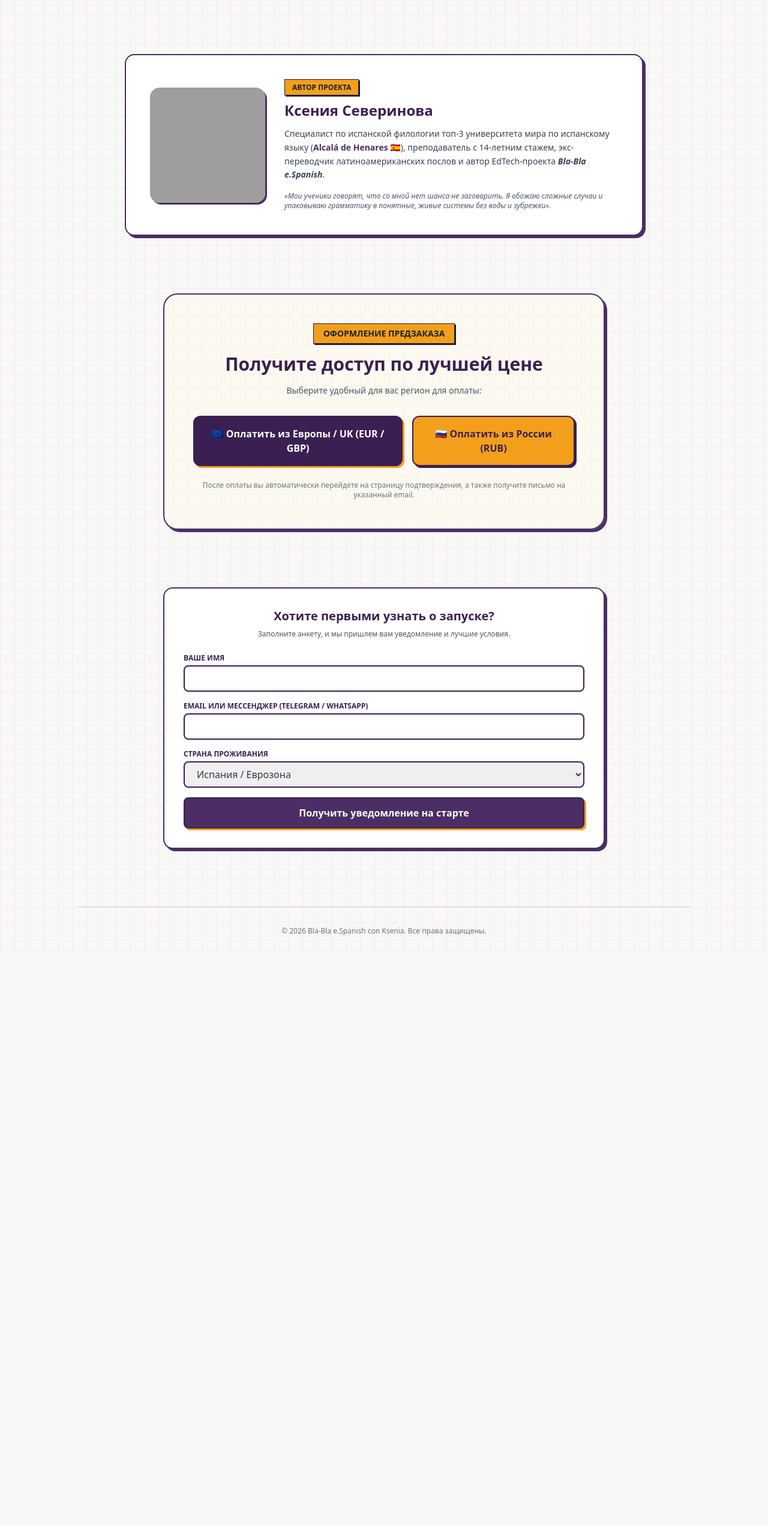
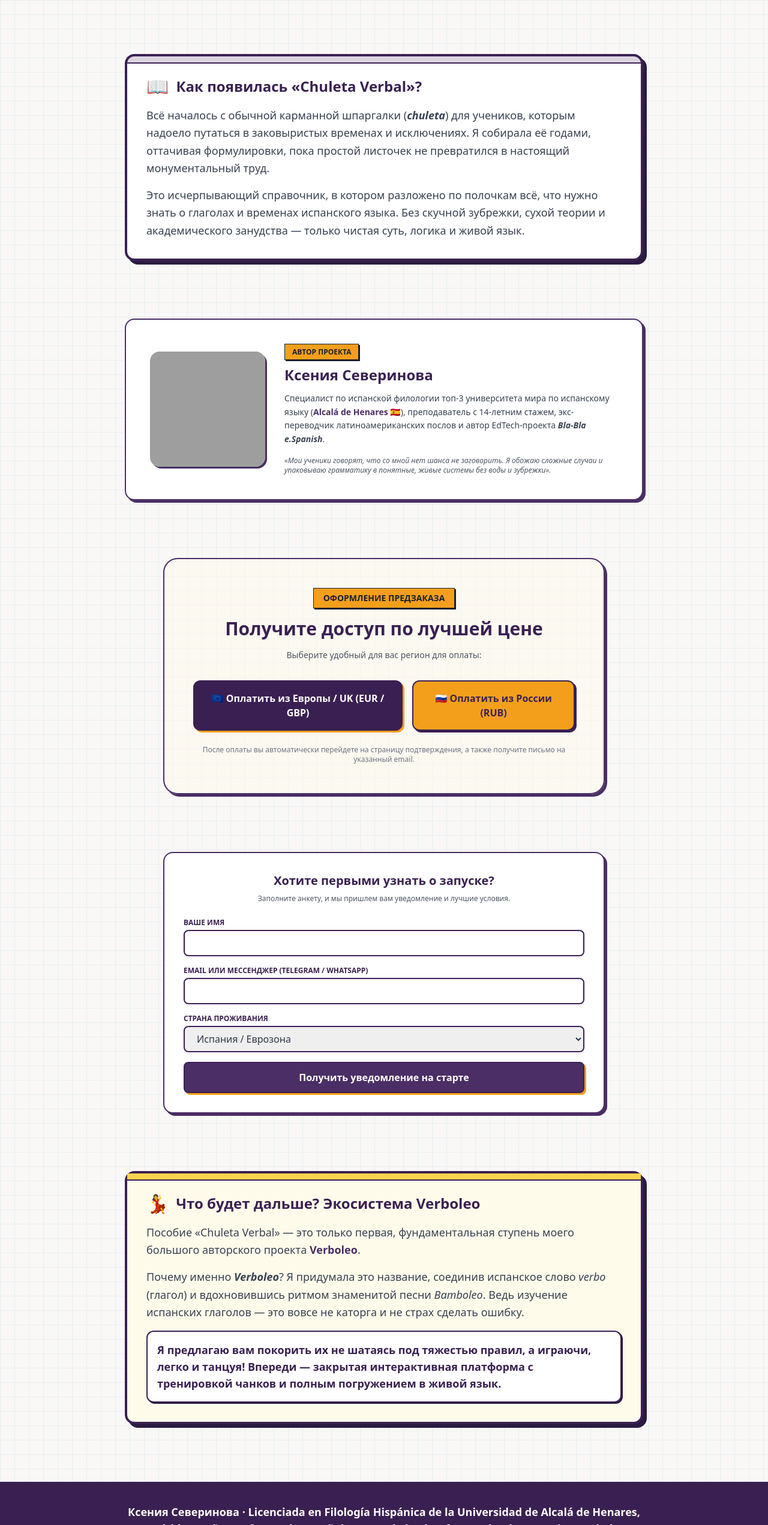
Before and after one commit to kseniaespanol-sys/chuleta-verbal, a plain HTML site: page index.html in a window 1280 px wide. Shown: the part 2352-4894 px from the top of the page at 60% size. Before the commit the page ends 3944 px from the top, so only its background shows below. Drawn offline with nearby package versions, Linux system fonts and the light colour scheme; grey boxes are pictures that could not be loaded.

Commit message:
Update index.html

```diff
--- a/index.html
+++ b/index.html
@@ -3,7 +3,7 @@
 <head>
     <meta charset="UTF-8">
     <meta name="viewport" content="width=device-width, initial-scale=1.0">
-    <title>Chuleta Verbal — Все о глаголах испанского языка | Ксения Северинова</title>
+    <title>Chuleta Verbal — Все о глаголах и временах испанского языка | Ксения Северинова</title>
     <!-- Tailwind CSS CDN -->
     <script src="https://cdn.tailwindcss.com"></script>
     <script>
@@ -192,7 +192,25 @@
         </div>
     </section>
 
-    <!-- Блок 5: Об авторе -->
+    <!-- Блок 5: История создания Chuleta -->
+    <section class="py-12 px-4 max-w-4xl mx-auto">
+        <div class="bg-white rounded-2xl border-4 border-brandDark p-8 shadow-[6px_6px_0px_#2B1B41] relative overflow-hidden">
+            <!-- Декоративный элемент "тетрадная полоска" -->
+            <div class="absolute top-0 left-0 right-0 h-3 bg-brandPurple/20 border-b-2 border-brandDark"></div>
+
+            <h3 class="text-2xl font-extrabold text-brandDark mb-4 flex items-center gap-3">
+                <span class="text-3xl">📖</span> Как появилась «Chuleta Verbal»?
+            </h3>
+            <p class="text-gray-700 text-lg leading-relaxed mb-4">
+                Всё началось с обычной карманной шпаргалки (<span class="italic font-semibold">chuleta</span>) для учеников, которым надоело путаться в заковыристых временах и исключениях. Я собирала её годами, оттачивая формулировки, пока простой листочек не превратился в настоящий монументальный труд.
+            </p>
+            <p class="text-gray-700 text-lg leading-relaxed">
+                Это исчерпывающий справочник, в котором разложено по полочкам всё, что нужно знать о глаголах и временах испанского языка. Без скучной зубрежки, сухой теории и академического занудства — только чистая суть, логика и живой язык.
+            </p>
+        </div>
+    </section>
+
+    <!-- Блок 6: Об авторе -->
     <section class="max-w-4xl mx-auto px-4 py-12">
         <div class="paper-card p-8 md:p-10 rounded-2xl flex flex-col md:flex-row items-center gap-8 bg-white">
             <!-- Место под твое фото на GitHub. Залей фото как img/ksenia.jpg -->
@@ -233,7 +251,7 @@
         </div>
     </section>
 
-    <!-- Блок 6: Анкета предзаписи (Для сомневающихся) -->
+    <!-- Блок 7: Анкета предзаписи (Для сомневающихся) -->
     <section id="leadform" class="max-w-3xl mx-auto px-4 py-12">
         <div class="paper-card p-8 rounded-2xl bg-white">
             <h3 class="text-xl font-black text-brandDark mb-2 text-center">Хотите первыми узнать о запуске?</h3>
@@ -264,14 +282,42 @@
                 </button>
             </form>
             <div id="formSuccess" class="hidden mt-4 p-4 bg-green-100 border-2 border-green-400 text-green-800 text-sm font-bold text-rounded rounded-lg text-center">
-                Спасибо! Ваши данные успешно сохранены. Скоро увидимся!
+                ¡Gracias! Ваши данные успешно сохранены. Скоро увидимся!
             </div>
         </div>
     </section>
 
-    <!-- Подвал и плавающая поддержка -->
-    <footer class="max-w-5xl mx-auto px-4 py-8 text-center text-xs text-gray-500 border-t border-gray-300 mt-12">
-        <p>© 2026 Bla-Bla e.Spanish con Ksenia. Все права защищены.</p>
+    <!-- Блок 8: Анонс Verboleo в финале -->
+    <section class="py-12 px-4 max-w-4xl mx-auto">
+        <div class="bg-amber-50 rounded-2xl border-4 border-brandDark p-8 shadow-[6px_6px_0px_#2B1B41] relative">
+            <div class="absolute top-0 left-0 right-0 h-3 bg-amber-300 border-b-2 border-brandDark"></div>
+
+            <h3 class="text-2xl font-extrabold text-brandDark mb-4 flex items-center gap-3">
+                <span class="text-3xl">💃</span> Что будет дальше? Экосистема Verboleo
+            </h3>
+            <p class="text-gray-700 text-lg leading-relaxed mb-4">
+                Пособие «Chuleta Verbal» — это только первая, фундаментальная ступень моего большого авторского проекта <strong class="text-brandPurple font-bold">Verboleo</strong>.
+            </p>
+            <p class="text-gray-700 text-lg leading-relaxed mb-4">
+                Почему именно <span class="italic font-semibold">Verboleo</span>? Я придумала это название, соединив испанское слово <span class="italic">verbo</span> (глагол) и вдохновившись ритмом знаменитой песни <span class="italic">Bamboleo</span>. Ведь изучение испанских глаголов — это вовсе не каторга и не страх сделать ошибку.
+            </p>
+            <p class="text-brandDark font-bold text-lg bg-white p-4 rounded-xl border-2 border-brandDark shadow-[2px_2px_0px_#2B1B41]">
+                Я предлагаю вам покорить их не шатаясь под тяжестью правил, а играючи, легко и танцуя! Впереди — закрытая интерактивная платформа с тренировкой чанков и полным погружением в живой язык.
+            </p>
+        </div>
+    </section>
+
+    <!-- Блок 9: Подвал сайта (Footer) с юридической информацией -->
+    <footer class="bg-brandDark text-white py-8 px-4 border-t-4 border-brandDark mt-12">
+        <div class="max-w-4xl mx-auto text-center flex flex-col gap-3">
+            <p class="font-bold text-lg">Ксения Северинова · Licenciada en Filología Hispánica de la Universidad de Alcalá de Henares, Madrid, España, profesora de español, autora de la plataforma Bla-Bla e.Spanis y Verboleo</p>
+            <p class="text-sm text-gray-300">
+                Mendoza, Argentina · Monotributo
+            </p>
+            <p class="text-xs text-gray-400 mt-2">
+                Все права защищены © 2026 · <a href="https://verboleo.com" class="underline hover:text-amber-400">verboleo.com</a>
+            </p>
+        </div>
     </footer>
 
    <!-- Плавающий виджет связи (WhatsApp, Telegram, Email) -->
```
